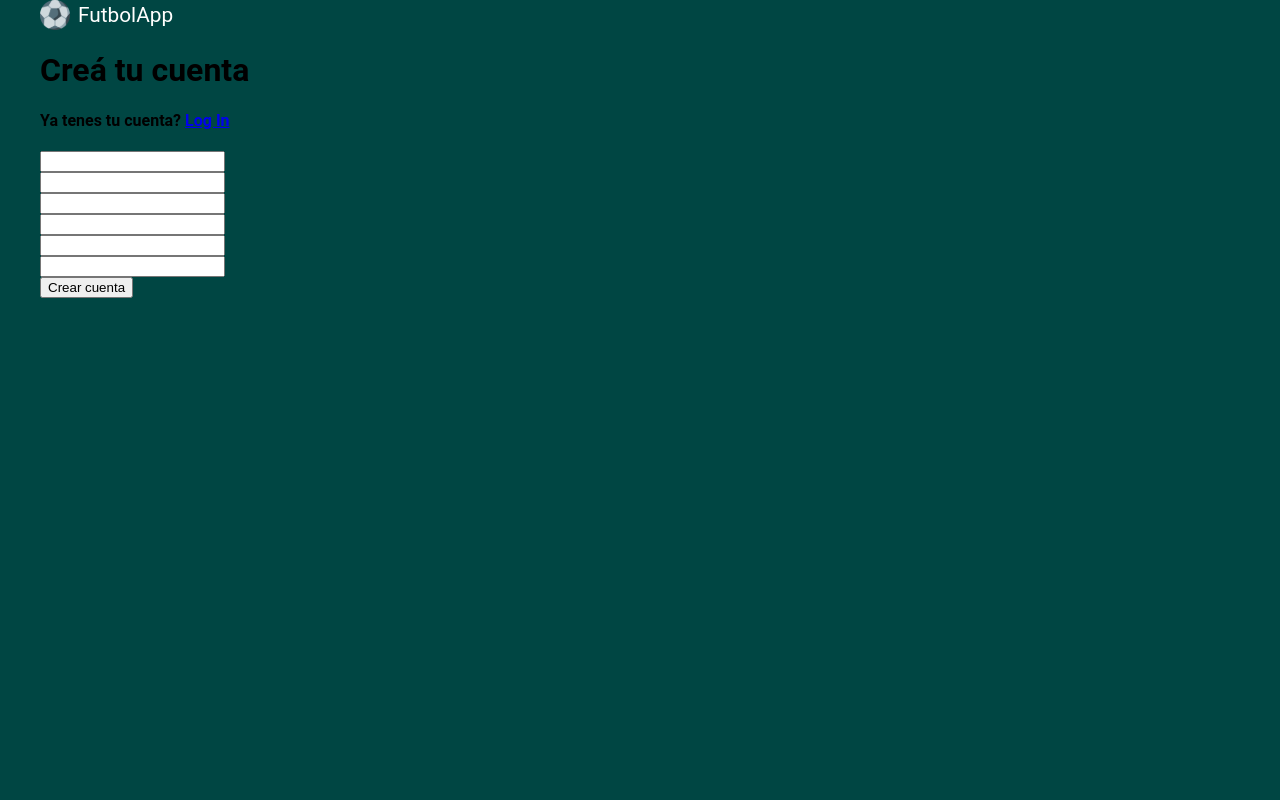
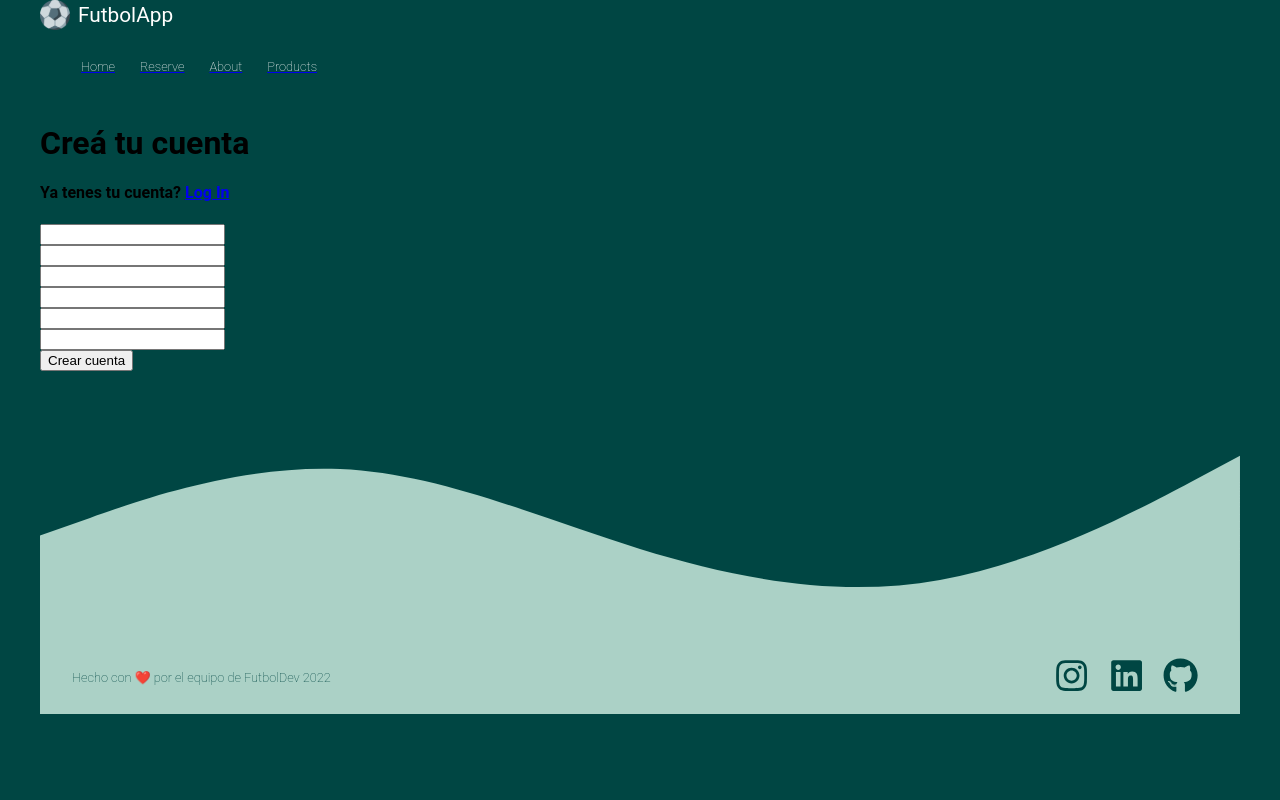
Before and after one commit to macbenites/pg-frontend, a React (Create React App) app: page /signin in a window 1280 px wide. Shown: the top 800 px of the page. Built offline with nearby package versions, Linux system fonts and the light colour scheme.

Commit message:
signin con NavBar y Footer

```diff
--- a/src/Components/SignIn.jsx
+++ b/src/Components/SignIn.jsx
@@ -2,6 +2,8 @@ import React, { useState } from "react";
 // import { useDispatch } from "react-redux";
 import { Link, useNavigate } from "react-router-dom";
 import Logo from "./Logo";
+import Footer from "./Footer";
+import NavBar from "./NavBar";
 
 function SignIn(){
     // const dispatch = useDispatch()
@@ -60,6 +62,7 @@ function SignIn(){
     return(
         <div>
             <Logo/>
+            <NavBar/>
             <h1>Creá tu cuenta</h1>
             <h4>Ya tenes tu cuenta? <Link to='/login'>Log In</Link></h4>
             <form>
@@ -85,6 +88,7 @@ function SignIn(){
                     <button type='submit' onClick={e => {handleClick(e)}}>Crear cuenta</button>
                 </div>
             </form>
+            <Footer/>
         </div>
     );
 };
```
